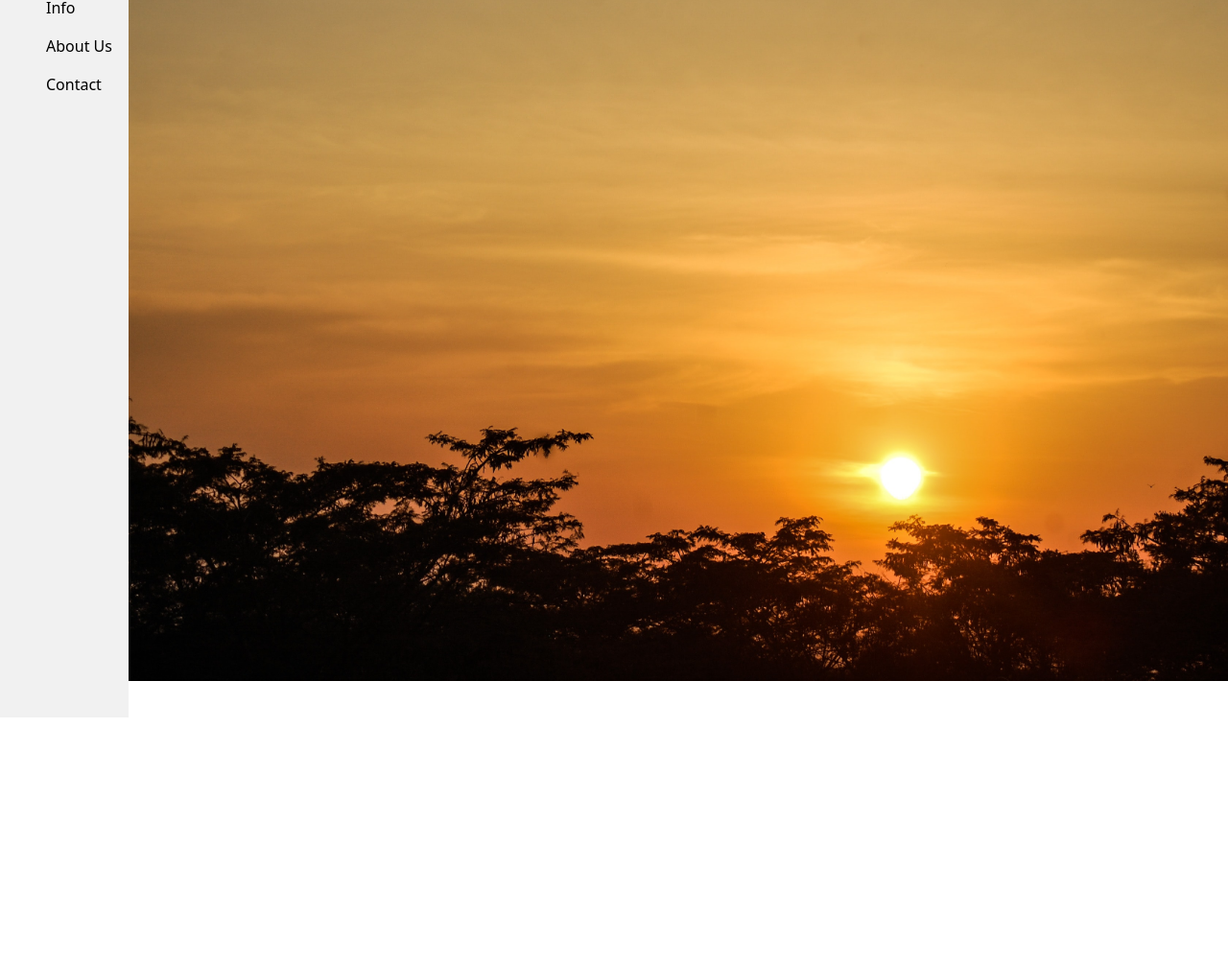
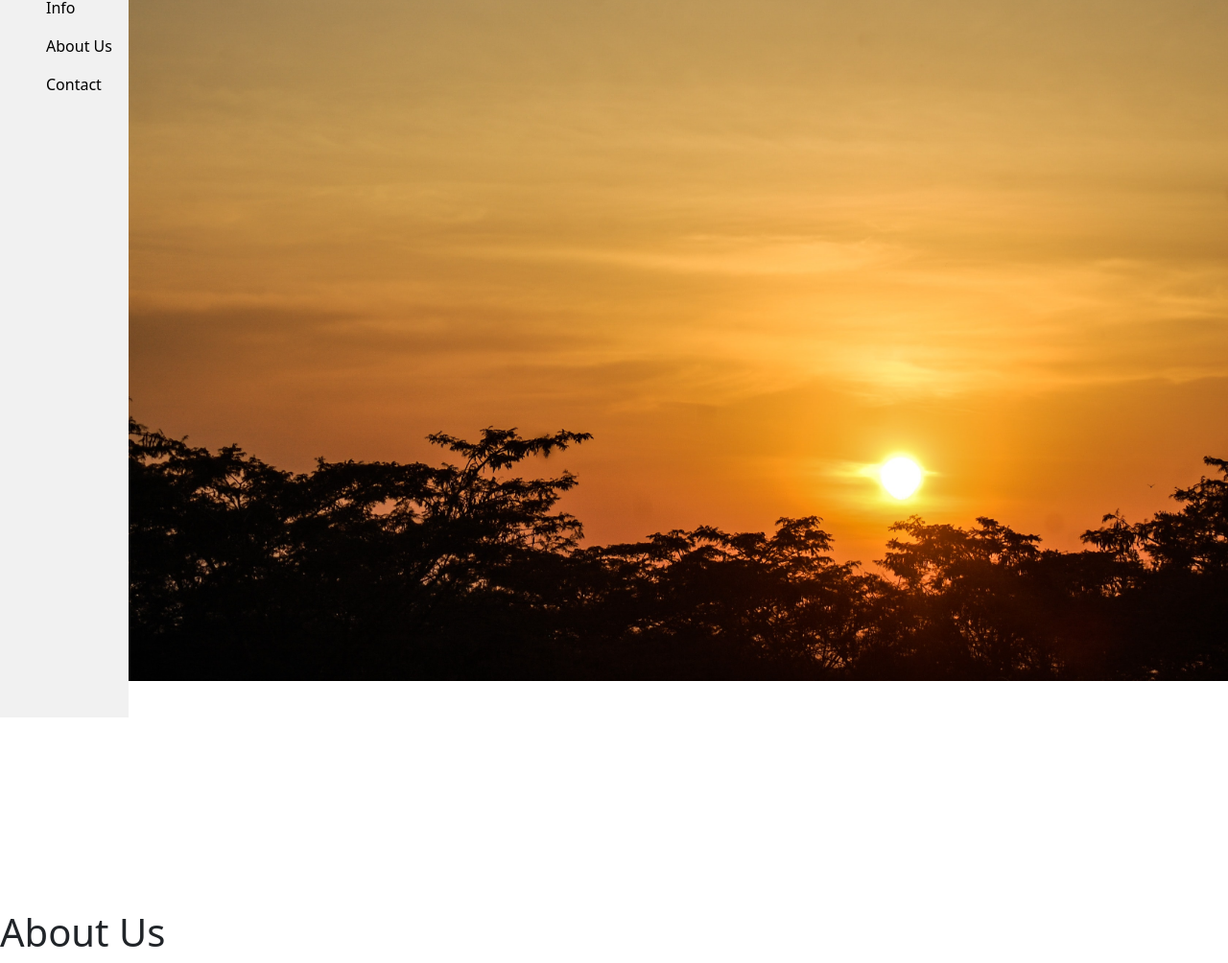
Before and after one commit to Eric-Gona/Kenya-Conservatory-1, a plain HTML site: page index.html in a window 1280 px wide. Shown: the part 52-1056 px from the top of the page at 96% size. Before the commit the page ends 1000 px from the top, so only its background shows below. Drawn offline with Linux system fonts and the light colour scheme.

Commit message:
about us section in progress

```diff
--- a/index.html
+++ b/index.html
@@ -23,6 +23,10 @@
     <div class="homepage" id="home1">
         <h1>KENYA CONSERVATORY</h1>
     </div>
+    <div class="about">
+        <h1>About Us</h1>
+
+    </div>
 </body>
 <script src="/Js/script.js"></script>
 </html>
```
